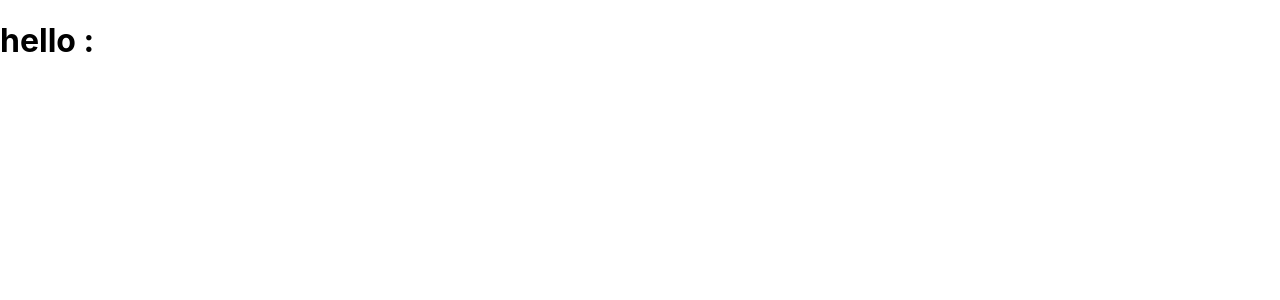
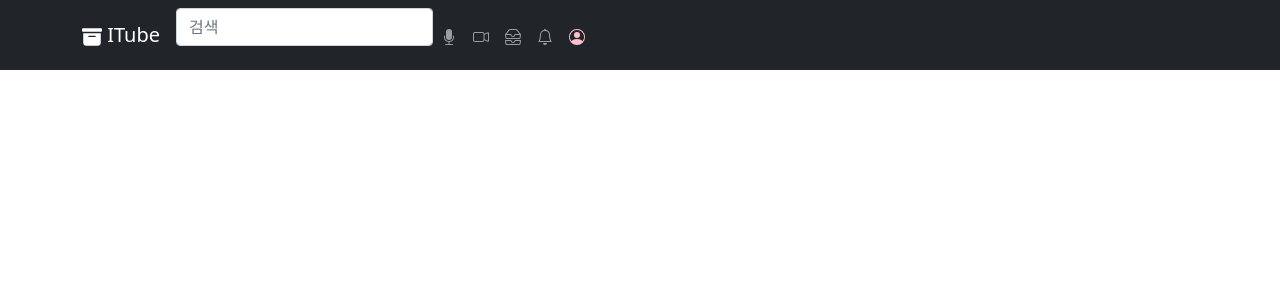
Before and after one commit to tjdls111/react-itube, a React (Create React App) app: page / in a window 1280 px wide. Shown: the top 300 px of the page. Built offline with nearby package versions, Linux system fonts and the light colour scheme.

Commit message:
navbar design

```diff
--- a/package.json
+++ b/package.json
@@ -6,7 +6,11 @@
     "@testing-library/jest-dom": "^5.11.4",
     "@testing-library/react": "^11.1.0",
     "@testing-library/user-event": "^12.1.10",
+    "bootstrap": "^5.1.3",
+    "bootstrap-icons": "^1.7.2",
     "react": "^17.0.2",
+    "react-bootstrap": "^2.0.4",
+    "react-bootstrap-icons": "^1.7.2",
     "react-dom": "^17.0.2",
     "react-scripts": "4.0.3",
     "web-vitals": "^1.0.1"
--- a/src/app.jsx
+++ b/src/app.jsx
@@ -1,10 +1,14 @@
 import React from 'react';
 import './app.css';
+import Mynavbar from './components/navbar'
 
 function App() {
   return (
-    <h1>hello : </h1>
-  )
+    <>
+      <Mynavbar></Mynavbar>
+      <h1> </h1>
+    </>
+    )
 }
 
 export default App;
--- /dev/null
+++ b/src/components/navbar.jsx
@@ -0,0 +1,63 @@
+import React, { Component } from 'react';
+import { Navbar,Nav,NavDropdown,Container, Form,Button,FormControl } from 'react-bootstrap';
+import { ArchiveFill, MicFill, CameraVideo, Inboxes, Bell, PersonCircle } from 'react-bootstrap-icons';
+
+
+class Mynavbar extends Component {
+  render() {
+    return (
+      <>
+
+        <Navbar bg="dark" variant="dark">
+          <Container>
+          <Navbar.Brand href="#home"><ArchiveFill /> ITube</Navbar.Brand>
+
+          <Form>
+            <Form.Group className="mb-3" controlId="formBasicEmail">
+              <Form.Control type="text" placeholder="검색" />
+            </Form.Group>
+          </Form>
+
+          <Nav className="me-auto">
+            <Nav.Link href="#"><MicFill /></Nav.Link>
+            <Nav.Link href="#"><CameraVideo/></Nav.Link>
+            <Nav.Link href="#"><Inboxes /></Nav.Link>
+            <Nav.Link href="#"><Bell /></Nav.Link>
+            <Nav.Link href="#"><PersonCircle color='pink' /></Nav.Link>
+
+          </Nav>
+          </Container>
+        </Navbar>
+      </>
+    );
+  }
+}
+
+export default Mynavbar;
+
+
+// import React, { Component } from 'react';
+// import { ArchiveFill, MicFill, CameraVideo, Inboxes, Bell, PersonCircle } from 'react-bootstrap-icons';
+// import '../index.css';
+
+// class Mynavbar extends Component {
+//   render() {
+//     return (
+//       <>
+//         <ul className='navbar'>
+//           <h1><ArchiveFill/> ITube</h1>
+
+//           <li href="#"><MicFill /></li>
+//           <li href="#"><CameraVideo/></li>
+//           <li href="#"><Inboxes /></li>
+//           <li href="#"><Bell /></li>
+//           <li href="#"><PersonCircle color='pink' /></li>
+
+//         </ul>
+//       </>
+
+//     );
+//   }
+// }
+
+// export default Mynavbar;
--- a/src/index.css
+++ b/src/index.css
@@ -11,3 +11,10 @@ code {
   font-family: source-code-pro, Menlo, Monaco, Consolas, 'Courier New',
     monospace;
 }
+
+
+.navbar{
+  background-color: black;
+  color: white;
+  list-style: none;
+}
--- a/src/index.js
+++ b/src/index.js
@@ -2,6 +2,7 @@ import React from 'react';
 import ReactDOM from 'react-dom';
 import './index.css';
 import App from './app';
+import 'bootstrap/dist/css/bootstrap.min.css';
 
 
 ReactDOM.render(
```
Also changed, not shown: 1 other file (tests, documents, lock files or other folders).
